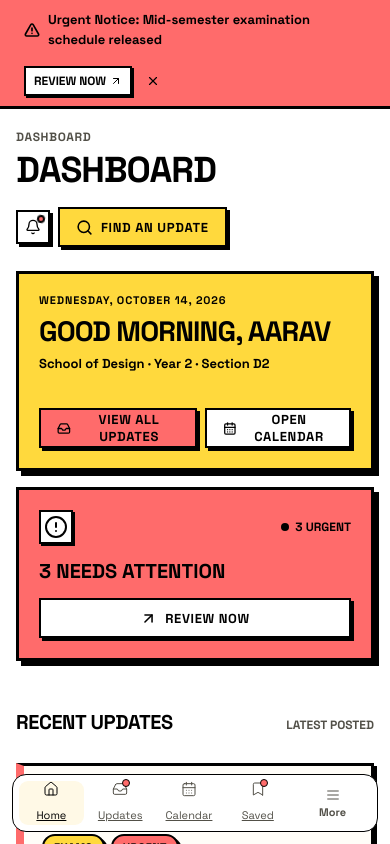
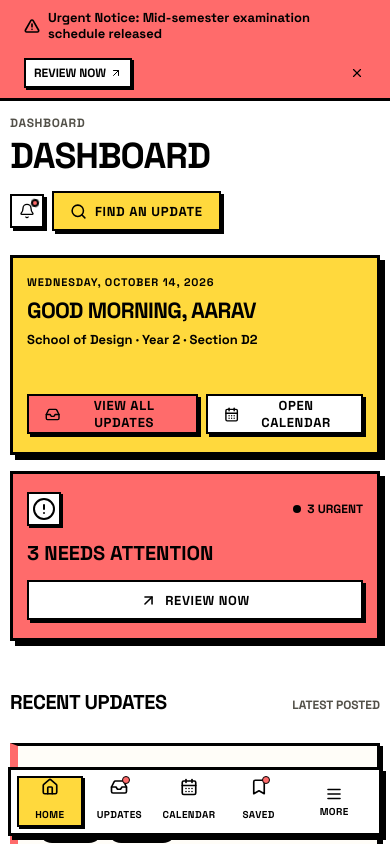
Before and after one commit to hameem-codes/campus-voice, a Next.js app: page /student in a window 390 px wide. Shown: the top 844 px of the page. Built offline with nearby package versions, Linux system fonts and the light colour scheme.

Commit message:
feat: enhance mobile responsiveness and Neo-brutalist mobile navigation bar

```diff
--- a/app/globals.css
+++ b/app/globals.css
@@ -694,37 +694,88 @@ button:disabled { cursor: not-allowed; opacity: .5; }
   .app-shell { padding: 0; display: block; }
   .sidebar { display: none; }
   .main-panel { min-height: 100vh; border: 0; border-radius: 0; }
-  .page { padding: 20px 16px 92px; }
-  .page-header { flex-direction: column; gap: 16px; }
-  .header-actions { width: 100%; justify-content: flex-start; }
+  .page { padding: 18px 14px 105px; }
+  .page-header { flex-direction: column; gap: 14px; align-items: stretch; }
+  .header-actions { width: 100%; justify-content: flex-start; flex-wrap: wrap; gap: 8px; }
   .header-actions .primary-label { display: inline; }
-  .page-title { font-size: 32px; line-height: 40px; }
-  .mobile-bar { position: fixed; z-index: 20; display: flex; left: 12px; right: 12px; bottom: 12px; padding: 6px; gap: 4px; border: 1px solid var(--border); border-radius: 14px; background: var(--bg-surface); }
-  .mobile-nav-item { flex: 1; min-height: 44px; border: 0; border-radius: 9px; background: transparent; color: var(--text-3); display: flex; flex-direction: column; align-items: center; justify-content: center; gap: 2px; font-size: 11px; }
-  .mobile-nav-item svg { width: 16px; height: 16px; stroke-width: 1.5; }
-  .mobile-nav-item.active { color: var(--text-1); background: var(--bg-muted); }
-  .notification-popover { position: fixed; left: 16px; right: 16px; top: 72px; width: auto; }
+  .page-title { font-size: 28px; line-height: 34px; }
+  .mobile-bar {
+    position: fixed;
+    z-index: 50;
+    display: flex;
+    left: 8px;
+    right: 8px;
+    bottom: 8px;
+    padding: 6px;
+    gap: 4px;
+    border: 3px solid #000;
+    border-radius: 0;
+    box-shadow: 4px 4px 0 0 #000;
+    background: #FFF;
+  }
+  .mobile-nav-item {
+    flex: 1;
+    min-height: 48px;
+    border: 2px solid transparent;
+    border-radius: 0;
+    background: transparent;
+    color: #000;
+    display: flex;
+    flex-direction: column;
+    align-items: center;
+    justify-content: center;
+    gap: 2px;
+    font-size: 10px;
+    font-weight: 800;
+    text-transform: uppercase;
+    letter-spacing: 0.04em;
+    text-decoration: none;
+    transition: background .1s, border .1s, transform .1s;
+  }
+  .mobile-nav-item svg { width: 18px; height: 18px; stroke-width: 2.2; }
+  .mobile-nav-item.active {
+    color: #000;
+    background: var(--neo-secondary);
+    border: 2px solid #000;
+    box-shadow: 2px 2px 0 0 #000;
+    font-weight: 900;
+  }
+  .mobile-nav-item:active {
+    transform: translate(1px, 1px);
+    box-shadow: 0 0 0 0 #000;
+  }
+  .notification-popover { position: fixed; left: 12px; right: 12px; top: 60px; width: auto; max-width: calc(100vw - 24px); }
   .form-layout { grid-template-columns: 1fr; }
-  .stepper { display: grid; grid-template-columns: repeat(3, 1fr); }
-  .step { padding: 8px; }
+  .stepper { display: flex; overflow-x: auto; gap: 6px; padding-bottom: 6px; }
+  .step { flex: 0 0 auto; padding: 6px 12px; }
   .step-copy span { display: none; }
   .timeline { overflow-x: auto; }
   .timeline-head, .timeline-row { min-width: 720px; }
+  .month-calendar-wrap { overflow-x: auto; -webkit-overflow-scrolling: touch; }
+  .month-grid-header, .month-grid-body { min-width: 600px; }
 }
 @media (max-width: 560px) {
-  .toolbar { align-items: stretch; flex-direction: column; }
-  .toolbar-left, .toolbar-right { width: 100%; }
-  .toolbar-search { flex: 1; min-width: 0; }
+  .page { padding: 14px 10px 105px; }
+  .toolbar { align-items: stretch; flex-direction: column; gap: 10px; }
+  .toolbar-left, .toolbar-right { width: 100%; justify-content: space-between; }
+  .toolbar-search { flex: 1; min-width: 100%; width: 100%; }
+  .filter-row { overflow-x: auto; -webkit-overflow-scrolling: touch; padding: 4px 0 8px; }
   .card-grid { grid-template-columns: 1fr; }
-  .stats-grid { gap: 8px; }
-  .stat-card { padding: 12px; }
-  .stat-value { font-size: 24px; }
-  .hero-card { padding: 20px; }
+  .stats-grid, .stats-grid-alternating { grid-template-columns: 1fr; gap: 10px; }
+  .stat-card { padding: 14px; }
+  .stat-value { font-size: 26px; line-height: 32px; }
+  .hero-card { padding: 18px 14px; }
+  .hero-card h2 { font-size: 22px; line-height: 28px; }
+  .urgent-card { padding: 18px 14px; }
+  .urgent-banner-inner { flex-direction: column; align-items: stretch; gap: 8px; }
+  .urgent-banner-left { font-size: 12px; line-height: 16px; }
+  .urgent-banner-actions { justify-content: space-between; width: 100%; }
+  .modal-container { width: calc(100vw - 20px) !important; max-width: calc(100vw - 20px) !important; padding: 16px 12px; margin: 10px; }
+  .drawer-panel { width: 100vw !important; }
   .form-grid { grid-template-columns: 1fr; }
   .field.full { grid-column: auto; }
-  .form-card { padding: 16px; }
-  .deadline-row { grid-template-columns: 58px 1fr; gap: 10px; }
-  .deadline-row .chip { display: none; }
+  .form-card { padding: 16px 12px; }
+  .deadline-row { padding: 10px 12px; gap: 10px; }
 }
 
 /* Month Calendar Grid */
```
